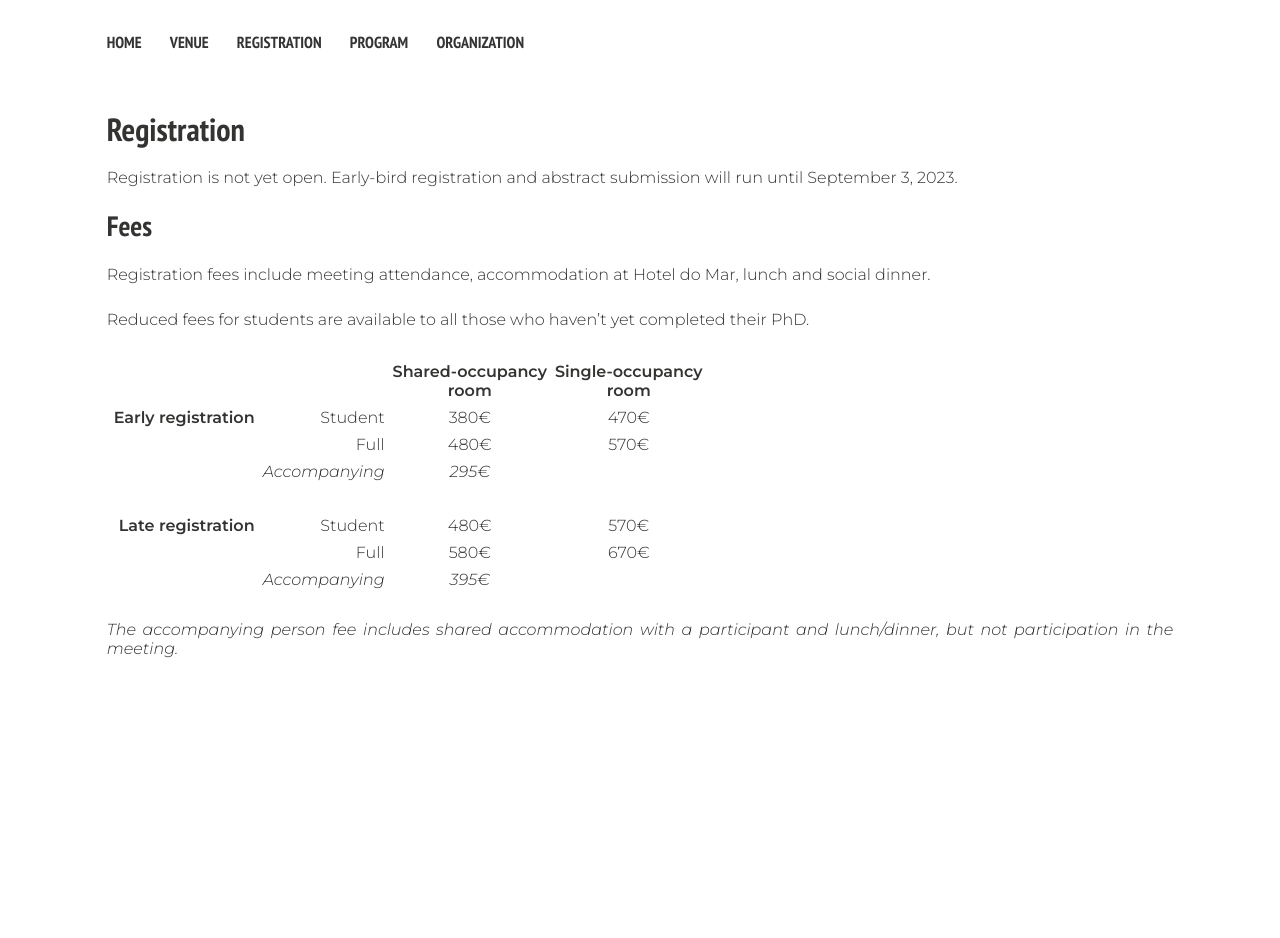
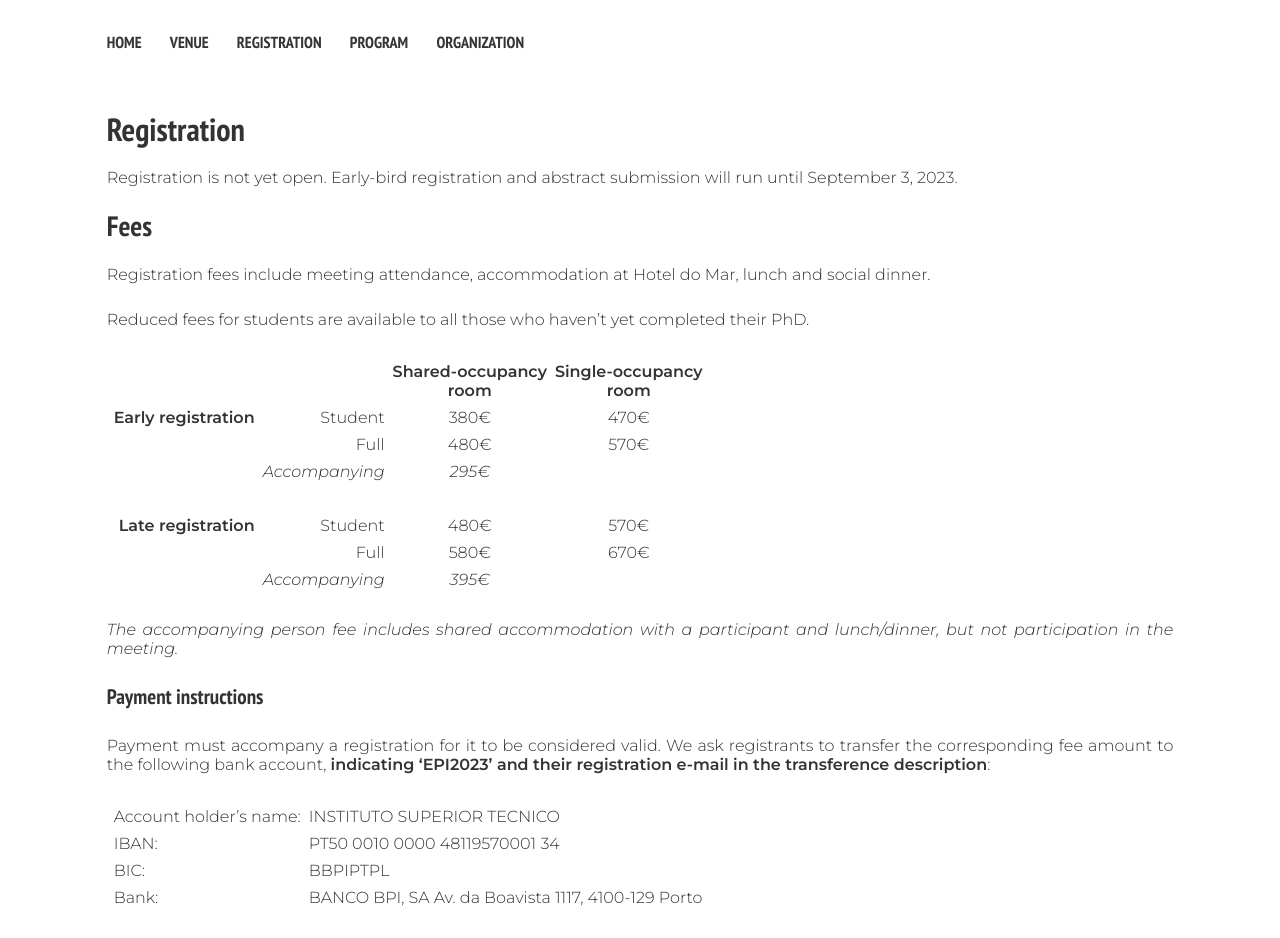
Before and after one commit to Iberian-Peptide-Meeting/XVIII, a Jekyll site: the page built from _pages/registration.md, in a window 1280 px wide. Built offline with Jekyll 4.4.1, drawn with Linux system fonts in a browser that asks for light colours; nearby versions of some CDN libraries; before the commit the page ends 900 px from its top, so only the background shows below that.

Commit message:
Update payment details

```diff
--- a/_pages/registration.md
+++ b/_pages/registration.md
@@ -25,3 +25,15 @@ Reduced fees for students are available to all those who haven't yet completed t
 
 _The accompanying person fee includes shared accommodation with a participant and lunch/dinner,
 but not participation in the meeting._
+
+### Payment instructions
+
+Payment must accompany a registration for it to be considered valid. We ask registrants to transfer
+the corresponding fee amount to the following bank account, **indicating 'EPI2023' and their
+registration e-mail in the transference description**:
+
+|-----------------------:|---------------------------------------------------:|
+| Account holder's name: | INSTITUTO SUPERIOR TECNICO                         |
+| IBAN:                  | PT50 0010 0000 48119570001 34                      |
+| BIC:                   | BBPIPTPL                                           |
+| Bank:                  | BANCO BPI, SA Av. da Boavista 1117, 4100-129 Porto |
```
